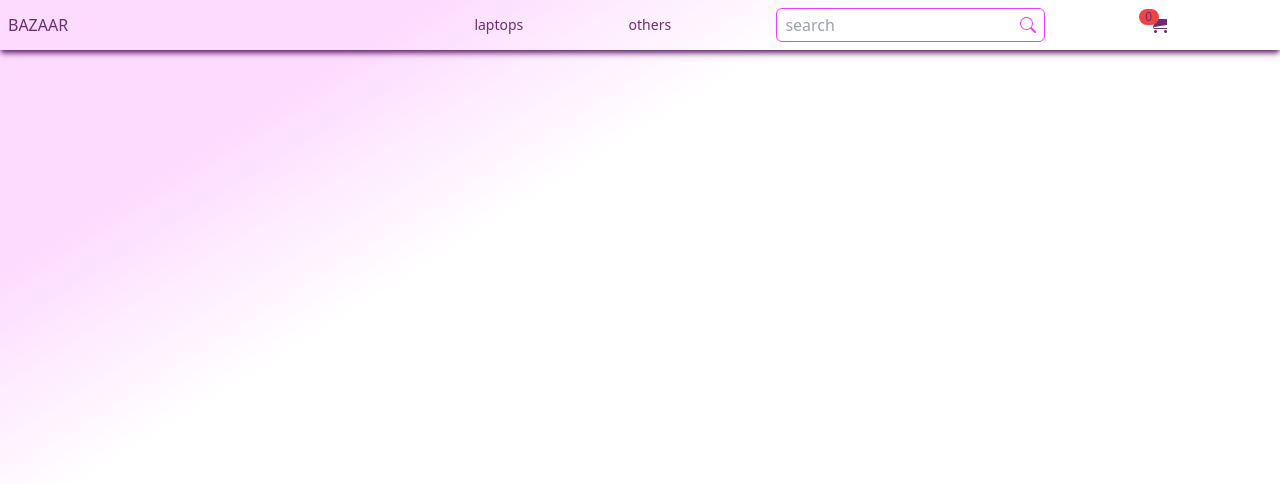
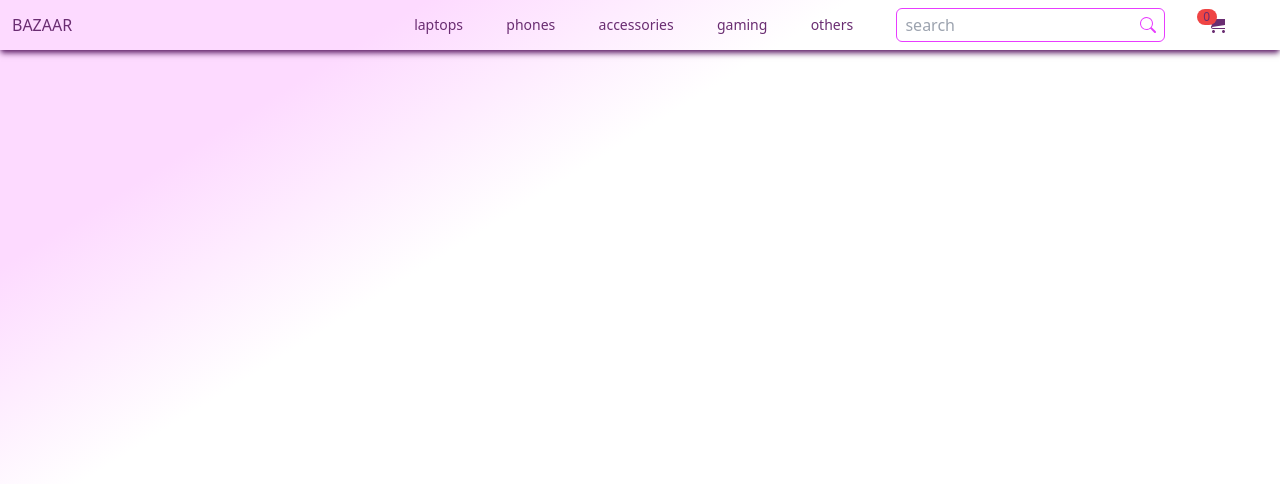
Before and after one commit to 5egy/bazaar-ecommerce, a Next.js app: page /Nav/NavBar in a window 1280 px wide. Shown: the top 484 px of the page. Built offline with nearby package versions, Linux system fonts and the light colour scheme.

Commit message:
Body padding and nav bar

```diff
--- a/src/pages/Footer/Footer.js
+++ b/src/pages/Footer/Footer.js
@@ -38,7 +38,7 @@ const Footer = () => {
 
       <p className="text-base text-black">
         This Site was designed and developed by{" "}
-        <a className="bg-[#6a2d72] text-white p-1 px-2 hover:bg-[#e83cff] duration-500" target="_blank" href="https://github.com/l4bi">Labi</a>
+        <a className="bg-[#6a2d72] text-white p-1 px-2 hover:bg-[#e83cff] duration-500" target="_blank" href="https://github.com/5egy">Segy</a>
       </p>
       <p className="text-base text-black">2023&copy;</p>
     </footer>
--- a/src/pages/Homepage/Homepage.js
+++ b/src/pages/Homepage/Homepage.js
@@ -8,7 +8,7 @@ const Homepage = ({ product }) => {
   const builder = ImageUrlBuilder(client);
 
   return (
-    <header className="h-[100vh] mt-24 lg:min-h-[500px] text-[#6a2d72] min-h-[300px] flex justify-center items-center flex-col md:flex-row pb-0 shadow-lg shadow-[#6a2d72]">
+    <header className="h-[100vh] px-2 mt-24 lg:min-h-[500px] text-[#6a2d72] min-h-[300px] flex justify-center items-center flex-col md:flex-row pb-0 shadow-lg shadow-[#6a2d72]">
       {
         product !== undefined ? <>
           <div className="w-full md:w-2/5 text-center h-full flex flex-col justify-center">
--- a/src/pages/List/Box.js
+++ b/src/pages/List/Box.js
@@ -7,7 +7,7 @@ import Image from "next/image";
 const Box = ({ products }) => {
   const builder = ImageUrlBuilder(client);
   return (
-    <div className="pt-4">
+    <div className="pt-4 px-2">
       <h1 className="text-[#6a2d72] text-center text-xl md:text-2xl">
         Top Products
       </h1>
--- a/src/pages/Nav/NavBar.js
+++ b/src/pages/Nav/NavBar.js
@@ -11,7 +11,7 @@ const NavBar = ({ products }) => {
   const { totalQty } = useStateContext();
 
   return (
-    <nav className="bg-white shadow-md shadow-[#6a2d72] text-[#6a2d72] fixed top-0 left-0 w-full z-[90000] p-2">
+    <nav className="bg-white shadow-md px-3 shadow-[#6a2d72] text-[#6a2d72] fixed top-0 left-0 w-full z-[90000] p-2">
       <div className=" flex justify-between lg:hidden relative">
         {" "}
         <p
@@ -20,7 +20,7 @@ const NavBar = ({ products }) => {
         >
           {!openMenu ? <FaBars /> : <FaTimes />}
         </p>
-        <p>
+        <p >
           <Link href={"/"}>BAZAAR </Link>
         </p>
         <p className="cursor-pointer text-xl">
@@ -50,6 +50,26 @@ const NavBar = ({ products }) => {
             >
               laptops{" "}
             </Link>
+
+            <Link
+              href={"/products/phones"}
+              className="cursor-pointer block text-sm hover:text-[#e83cff] duration-300"
+            >
+              phones{" "}
+            </Link>
+            <Link
+              href={"/products/accessories"}
+              className="cursor-pointer block text-sm hover:text-[#e83cff] duration-300"
+            >
+              accessories{" "}
+            </Link>
+            <Link
+              href={"/products/gaming"}
+              className="cursor-pointer block text-sm hover:text-[#e83cff] duration-300"
+            >
+              gaming{" "}
+            </Link>
+
             <Link
               href={"/products/others"}
               className="cursor-pointer block text-sm hover:text-[#e83cff] duration-300"
--- a/src/pages/[cart]/index.js
+++ b/src/pages/[cart]/index.js
@@ -36,7 +36,7 @@ const Cart = () => {
 
   return (
     <div
-      className={`flex justify-center  flex-col py-5 shadow-md shadow-[#6a2d72] items-center md:items-start md:flex-row mt-24`}
+      className={`flex justify-center  flex-col py-5 shadow-md px-2 shadow-[#6a2d72] items-center md:items-start md:flex-row mt-24`}
     >
       <NavBar />
       <div className=" md:w-1/2 w-full h-full">
@@ -75,6 +75,7 @@ const Cart = () => {
         </> : <h2 className="my-4 text-2xl md:text-4xl">Your Cart is Empty</h2>
       }
       </div>
+
     </div>
   );
 };
--- a/src/pages/_document.js
+++ b/src/pages/_document.js
@@ -4,7 +4,7 @@ export default function Document() {
   return (
     <Html lang="en">
       <Head />
-      <title>Bazaar | No.1 E-commerce Website</title>
+      <title>Bazaar | No.1 Online Gadget Store</title>
       <body>
         <Main />
         <NextScript />
--- a/src/pages/products/comps/Products.js
+++ b/src/pages/products/comps/Products.js
@@ -5,7 +5,7 @@ import {SlArrowDown} from "react-icons/sl"
 const Products = ({ products, category }) => {
 
   return (
-    <div className="py-20 lg:py-32">
+    <div className="py-20 lg:py-32 px-2">
 
         <div className="w-full flex justify-center md:justify-end opacity-30">
 
```
Also changed, not shown: src/pages/List/HotProduct.js (line endings or trailing spaces).
